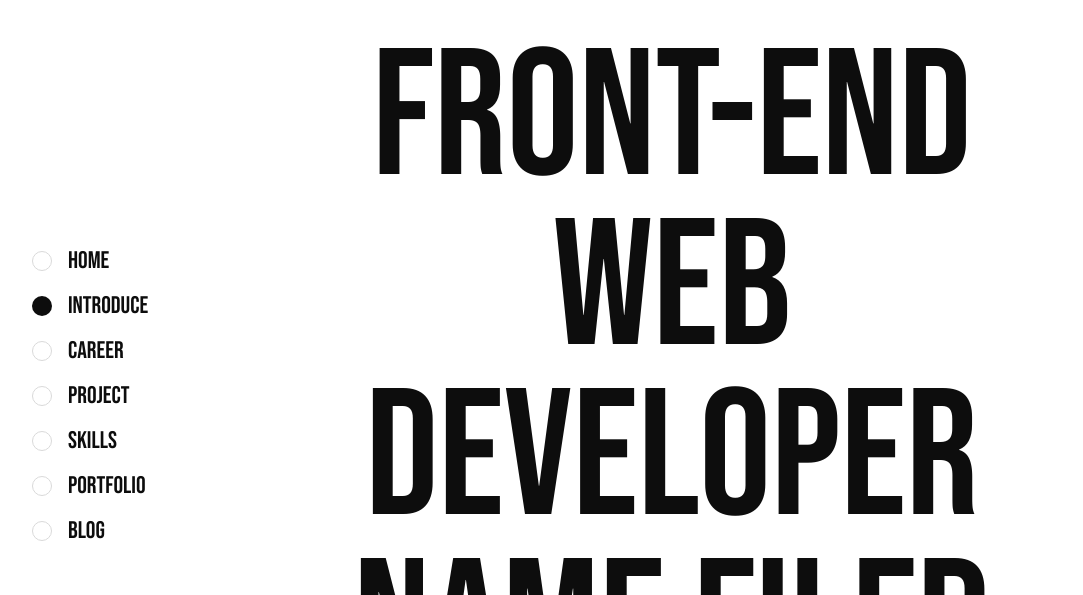
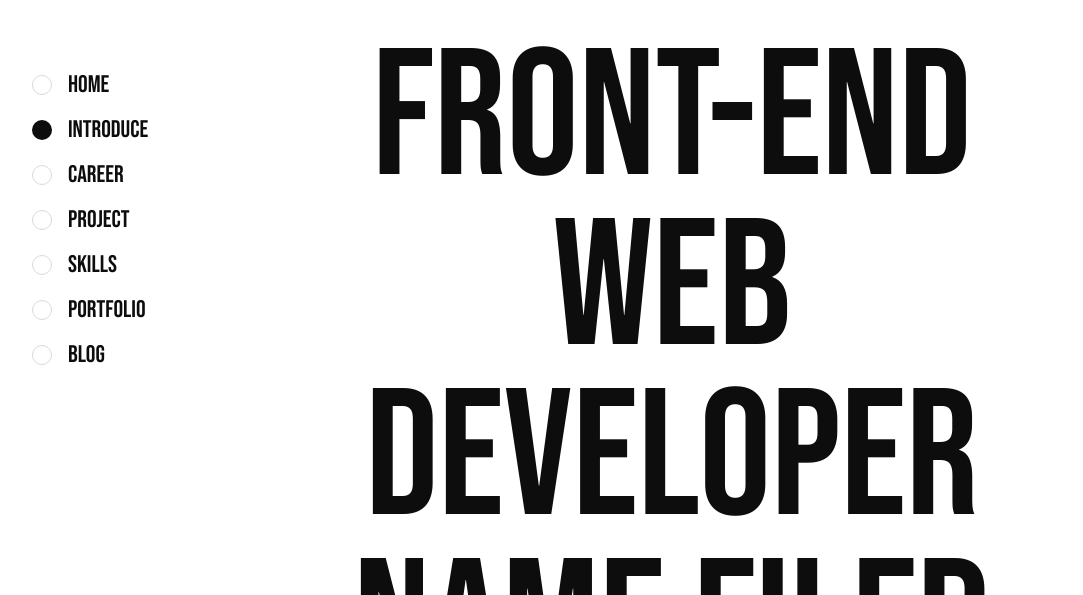
Before and after one commit to In-N-Out-Dev/PortfolioHub, a React (Vite) app: page / in a window 1280 px wide. Shown: the part 154-749 px from the top of the page, without its empty margins (88-1171 px from the left). Built offline with nearby package versions, Linux system fonts and the light colour scheme.

Commit message:
FIX: fix side nav top distance

```diff
--- a/src/components/common/SideNav.tsx
+++ b/src/components/common/SideNav.tsx
@@ -63,7 +63,7 @@ const ContentWrapper = styled.ul`
   flex-direction: column;
   gap: 1.6rem;
   position: sticky;
-  top: 50vh;
+  top: 28vh;
   height: fit-content;
   width: fit-content;
 `;
```
